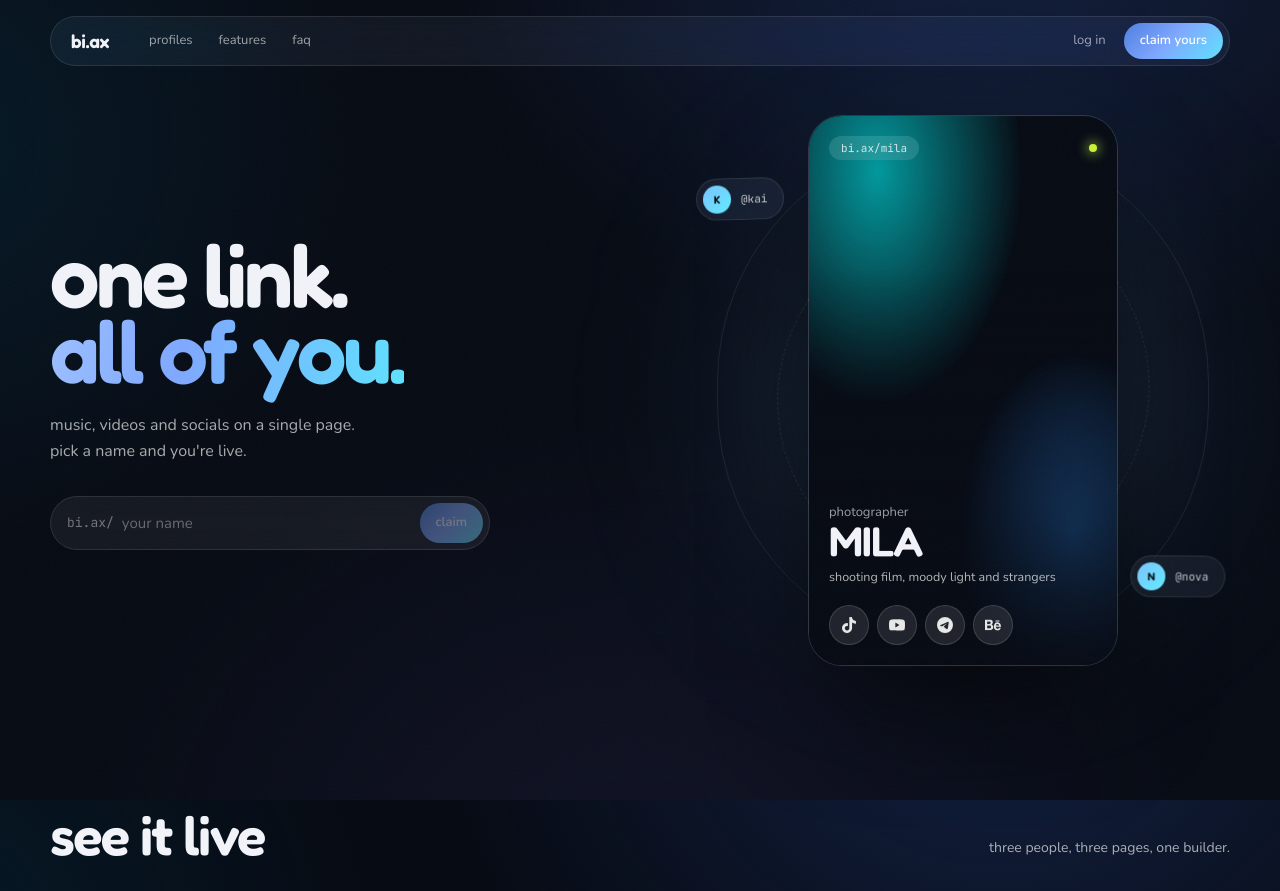
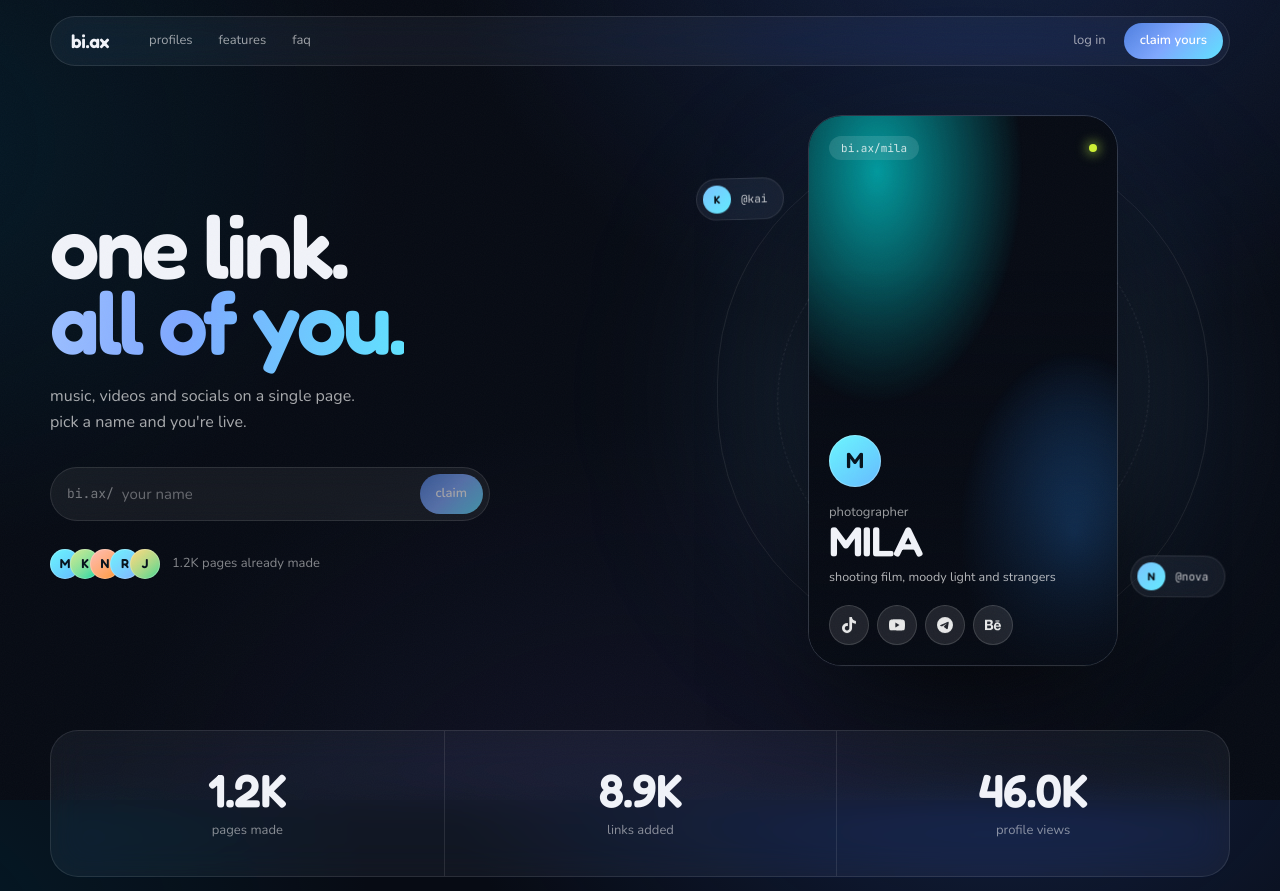
Before and after one commit to bogdashs/bi-ax, a Next.js app: page / in a window 1280 px wide. Shown: the top 891 px of the page. Built offline with nearby package versions, Linux system fonts and the light colour scheme.

Commit message:
avatars, animated counters, two-column profiles
- Avatar monograms per profile
- CountUp stats on scroll, reveal stagger for cards
- profile page fills the viewport: avatar, views, link list
- hero: avatars row, stats band

```diff
--- a/app/page.tsx
+++ b/app/page.tsx
@@ -1,5 +1,7 @@
 import Link from "next/link";
 import { ArrowUpRight } from "lucide-react";
+import { Avatar } from "@/components/avatar";
+import { CountUp } from "@/components/count-up";
 import { DemoCard } from "@/components/demo-card";
 import { LinkIcon } from "@/components/link-icon";
 import { ProfileMiniCard, ProfilePreview } from "@/components/profile-preview";
@@ -29,6 +31,12 @@ const STEPS = [
   { n: "1", title: "pick a name", text: "type it, we check it live." },
   { n: "2", title: "drop your links", text: "socials, music, whatever you've got." },
   { n: "3", title: "post it", text: "one link in every bio you own." },
+];
+
+const STATS = [
+  { value: 1240, label: "pages made" },
+  { value: 8900, label: "links added" },
+  { value: 46000, label: "profile views" },
 ];
 
 const FAQ = [
@@ -68,6 +76,23 @@ export default function HomePage() {
 
             <div className="mt-8">
               <UsernameField />
+            </div>
+
+            <div className="mt-7 flex items-center gap-3">
+              <div className="flex -space-x-2.5">
+                {DEMOS.slice(0, 5).map((demo) => (
+                  <Avatar
+                    key={demo.slug}
+                    name={demo.name}
+                    hueA={demo.hueA}
+                    hueB={demo.hueB}
+                    size={30}
+                  />
+                ))}
+              </div>
+              <p className="text-[13px] text-white/50">
+                <CountUp to={1240} /> pages already made
+              </p>
             </div>
           </div>
 
@@ -115,6 +140,29 @@ export default function HomePage() {
           </div>
         </section>
 
+        {/* STATS */}
+        <Reveal>
+          <section className="mx-auto w-[min(1180px,calc(100%-2rem))] pt-6">
+            <div className="glass grid overflow-hidden rounded-[28px] sm:grid-cols-3">
+              {STATS.map((stat, index) => (
+                <div
+                  key={stat.label}
+                  className={`px-5 py-7 text-center md:px-8 md:py-9 ${
+                    index > 0
+                      ? "border-t border-white/10 sm:border-l sm:border-t-0"
+                      : ""
+                  }`}
+                >
+                  <p className="font-display text-[clamp(1.9rem,4vw,2.9rem)] font-semibold leading-none tracking-[-0.02em]">
+                    <CountUp to={stat.value} />
+                  </p>
+                  <p className="mt-2 text-[13px] text-white/50">{stat.label}</p>
+                </div>
+              ))}
+            </div>
+          </section>
+        </Reveal>
+
         {/* PROFILES */}
         <Reveal>
           <section
@@ -131,8 +179,10 @@ export default function HomePage() {
             </div>
 
             <div className="mt-8 grid gap-4 sm:grid-cols-2 lg:grid-cols-3">
-              {[mila, kai, nova].map((demo) => (
-                <DemoCard key={demo.slug} demo={demo} />
+              {[mila, kai, nova].map((demo, index) => (
+                <Reveal key={demo.slug} delay={index * 90}>
+                  <DemoCard demo={demo} />
+                </Reveal>
               ))}
             </div>
           </section>
@@ -150,6 +200,7 @@ export default function HomePage() {
 
             <div className="mt-8 grid gap-4 md:grid-cols-2 lg:grid-cols-3">
               {FEATURES.map((feature, index) => (
+                <Reveal key={feature.title} delay={index * 90}>
                 <article
                   key={feature.title}
                   className="glass-soft group relative overflow-hidden rounded-[28px] p-6 transition-[transform,border-color] duration-500 hover:-translate-y-1.5 hover:border-white/20 md:p-7"
@@ -168,6 +219,7 @@ export default function HomePage() {
                     className="pointer-events-none absolute -right-16 -top-16 size-40 rounded-full bg-accent/10 blur-3xl transition-opacity duration-500 group-hover:opacity-100"
                   />
                 </article>
+                </Reveal>
               ))}
             </div>
           </section>
--- /dev/null
+++ b/components/avatar.tsx
@@ -0,0 +1,28 @@
+export function Avatar({
+  name,
+  hueA,
+  hueB,
+  size = 44,
+  className = "",
+}: {
+  name: string;
+  hueA: number;
+  hueB: number;
+  size?: number;
+  className?: string;
+}) {
+  return (
+    <span
+      aria-hidden="true"
+      className={`inline-grid shrink-0 place-items-center rounded-full font-display font-semibold text-[#06121c] ring-1 ring-inset ring-white/25 ${className}`}
+      style={{
+        width: size,
+        height: size,
+        fontSize: Math.round(size * 0.42),
+        backgroundImage: `linear-gradient(140deg, oklch(0.9 0.12 ${hueA}), oklch(0.78 0.17 ${hueB}))`,
+      }}
+    >
+      {name.charAt(0).toUpperCase()}
+    </span>
+  );
+}
--- /dev/null
+++ b/components/count-up.tsx
@@ -0,0 +1,66 @@
+"use client";
+
+import { useEffect, useRef, useState } from "react";
+
+function format(value: number) {
+  if (value >= 1_000_000) return `${(value / 1_000_000).toFixed(1)}M`;
+  if (value >= 1_000) return `${(value / 1_000).toFixed(1)}K`;
+  return Math.round(value).toString();
+}
+
+export function CountUp({
+  to,
+  duration = 1500,
+  suffix = "",
+}: {
+  to: number;
+  duration?: number;
+  suffix?: string;
+}) {
+  const [value, setValue] = useState(0);
+  const ref = useRef<HTMLSpanElement>(null);
+
+  useEffect(() => {
+    const el = ref.current;
+    if (!el) return;
+
+    if (window.matchMedia("(prefers-reduced-motion: reduce)").matches) {
+      setValue(to);
+      return;
+    }
+
+    let frame = 0;
+    let start = 0;
+
+    const observer = new IntersectionObserver(
+      (entries) => {
+        if (!entries[0]?.isIntersecting) return;
+        observer.disconnect();
+
+        const tick = (time: number) => {
+          if (!start) start = time;
+          const progress = Math.min(1, (time - start) / duration);
+          const eased = 1 - Math.pow(1 - progress, 3);
+          setValue(to * eased);
+          if (progress < 1) frame = requestAnimationFrame(tick);
+        };
+
+        frame = requestAnimationFrame(tick);
+      },
+      { threshold: 0.4 },
+    );
+
+    observer.observe(el);
+    return () => {
+      observer.disconnect();
+      cancelAnimationFrame(frame);
+    };
+  }, [to, duration]);
+
+  return (
+    <span ref={ref} className="tabular-nums">
+      {format(value)}
+      {suffix}
+    </span>
+  );
+}
--- a/components/demo-card.tsx
+++ b/components/demo-card.tsx
@@ -1,5 +1,6 @@
 import Link from "next/link";
 import { ArrowUpRight } from "lucide-react";
+import { Avatar } from "@/components/avatar";
 import { LinkIcon } from "@/components/link-icon";
 import { ProfileAura } from "@/components/profile-aura";
 import type { DemoProfile } from "@/lib/demos";
@@ -23,7 +24,13 @@ export function DemoCard({ demo }: { demo: DemoProfile }) {
         </div>
 
         <div className="mt-auto">
-          <p className="text-[12px] text-white/60">{demo.role}</p>
+          <Avatar
+            name={demo.name}
+            hueA={demo.hueA}
+            hueB={demo.hueB}
+            size={38}
+          />
+          <p className="mt-3 text-[12px] text-white/60">{demo.role}</p>
           <p className="font-display text-[clamp(1.6rem,3vw,2.2rem)] font-semibold leading-[0.95] tracking-[-0.02em]">
             {demo.name}
           </p>
--- a/components/profile-preview.tsx
+++ b/components/profile-preview.tsx
@@ -1,4 +1,5 @@
 import Link from "next/link";
+import { Avatar } from "@/components/avatar";
 import { LinkIcon } from "@/components/link-icon";
 import { ProfileAura } from "@/components/profile-aura";
 import type { DemoProfile } from "@/lib/demos";
@@ -17,6 +18,13 @@ export function ProfilePreview({ demo }: { demo: DemoProfile }) {
         </div>
 
         <div className="mt-auto">
+          <Avatar
+            name={demo.name}
+            hueA={demo.hueA}
+            hueB={demo.hueB}
+            size={52}
+            className="mb-4"
+          />
           <p className="text-[13px] text-white/60">{demo.role}</p>
           <h3 className="font-display text-[clamp(2rem,3.4vw,2.6rem)] font-semibold leading-[0.9] tracking-[-0.02em]">
             {demo.name}
--- a/components/username-field.tsx
+++ b/components/username-field.tsx
@@ -92,7 +92,7 @@ export function UsernameField({ id }: { id?: string }) {
         <button
           type="submit"
           disabled={!available}
-          className="shine grad-brand rounded-full px-4 py-2.5 text-[13px] font-semibold text-white transition-[transform,opacity] duration-200 hover:-translate-y-0.5 disabled:cursor-not-allowed disabled:opacity-40 disabled:hover:translate-y-0"
+          className="shine grad-brand rounded-full px-4 py-2.5 text-[13px] font-semibold text-white transition-[transform,opacity] duration-200 hover:-translate-y-0.5 disabled:cursor-not-allowed disabled:opacity-60 disabled:hover:translate-y-0"
         >
           claim
         </button>
--- a/lib/demos.ts
+++ b/lib/demos.ts
@@ -33,6 +33,7 @@ export type DemoProfile = {
   /** oklch hues for the animated backdrop */
   hueA: number;
   hueB: number;
+  views: number;
   links: DemoLink[];
 };
 
@@ -44,6 +45,7 @@ export const DEMOS: DemoProfile[] = [
     bio: "shooting film, moody light and strangers",
     hueA: 195,
     hueB: 255,
+    views: 12400,
     links: [
       { label: "tiktok", href: "https://tiktok.com", icon: "tiktok" },
       { label: "youtube", href: "https://youtube.com", icon: "youtube" },
@@ -58,6 +60,7 @@ export const DEMOS: DemoProfile[] = [
     bio: "making beats at 3am, sleeping at 5",
     hueA: 120,
     hueB: 170,
+    views: 8300,
     links: [
       { label: "spotify", href: "https://spotify.com", icon: "spotify" },
       { label: "soundcloud", href: "https://soundcloud.com", icon: "soundcloud" },
@@ -72,6 +75,7 @@ export const DEMOS: DemoProfile[] = [
     bio: "variety streams, bad aim, good vibes",
     hueA: 25,
     hueB: 60,
+    views: 21700,
     links: [
       { label: "twitch", href: "https://twitch.tv", icon: "twitch" },
       { label: "youtube", href: "https://youtube.com", icon: "youtube" },
@@ -86,6 +90,7 @@ export const DEMOS: DemoProfile[] = [
     bio: "shipping interfaces and sometimes writing about it",
     hueA: 205,
     hueB: 265,
+    views: 4100,
     links: [
       { label: "github", href: "https://github.com", icon: "github" },
       { label: "x", href: "https://x.com", icon: "x" },
@@ -100,6 +105,7 @@ export const DEMOS: DemoProfile[] = [
     bio: "drawing soft things and weird little creatures",
     hueA: 85,
     hueB: 160,
+    views: 9600,
     links: [
       { label: "tiktok", href: "https://tiktok.com", icon: "tiktok" },
       { label: "youtube", href: "https://youtube.com", icon: "youtube" },
```
Also changed, not shown: components/bio-page.tsx (+42 -11 lines).
